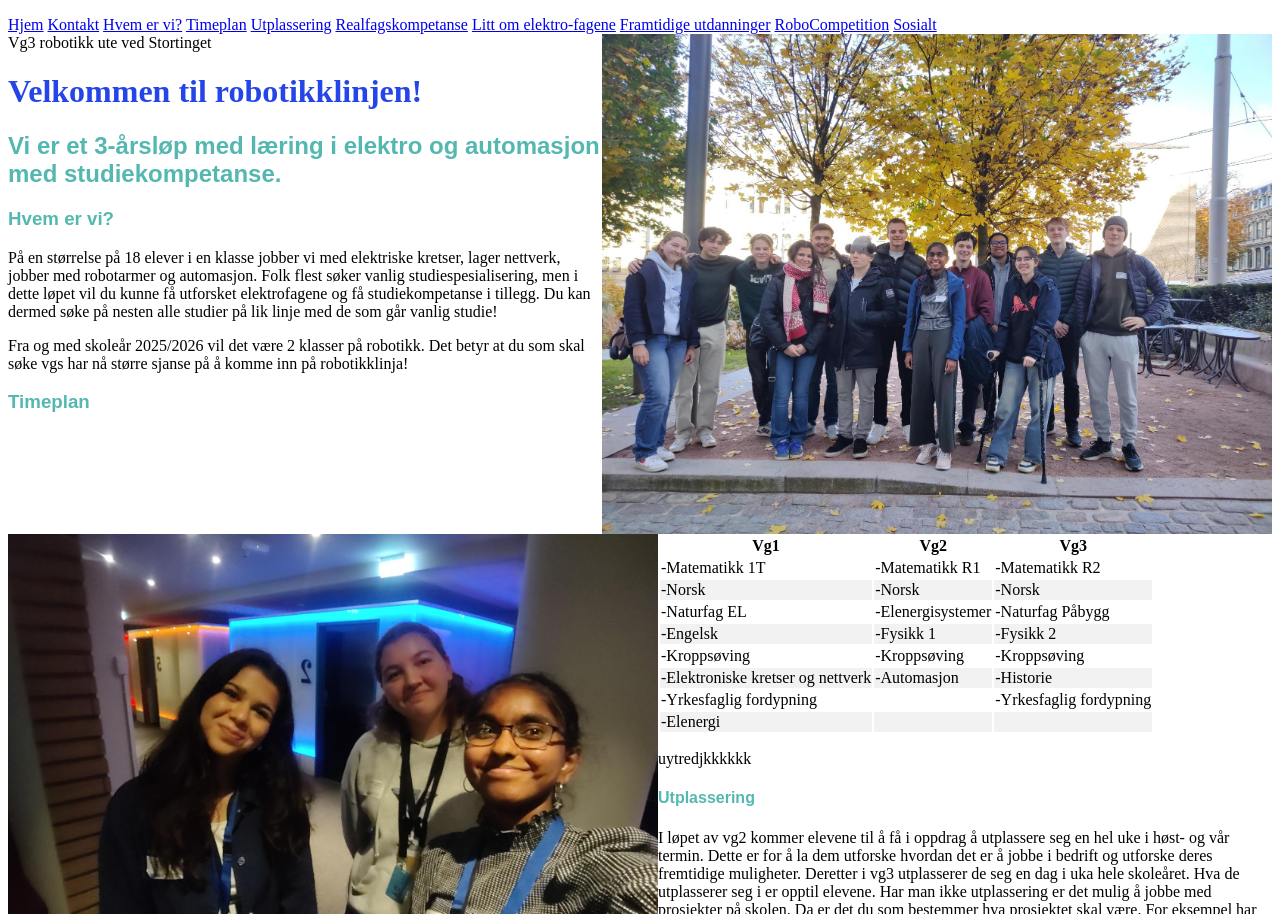
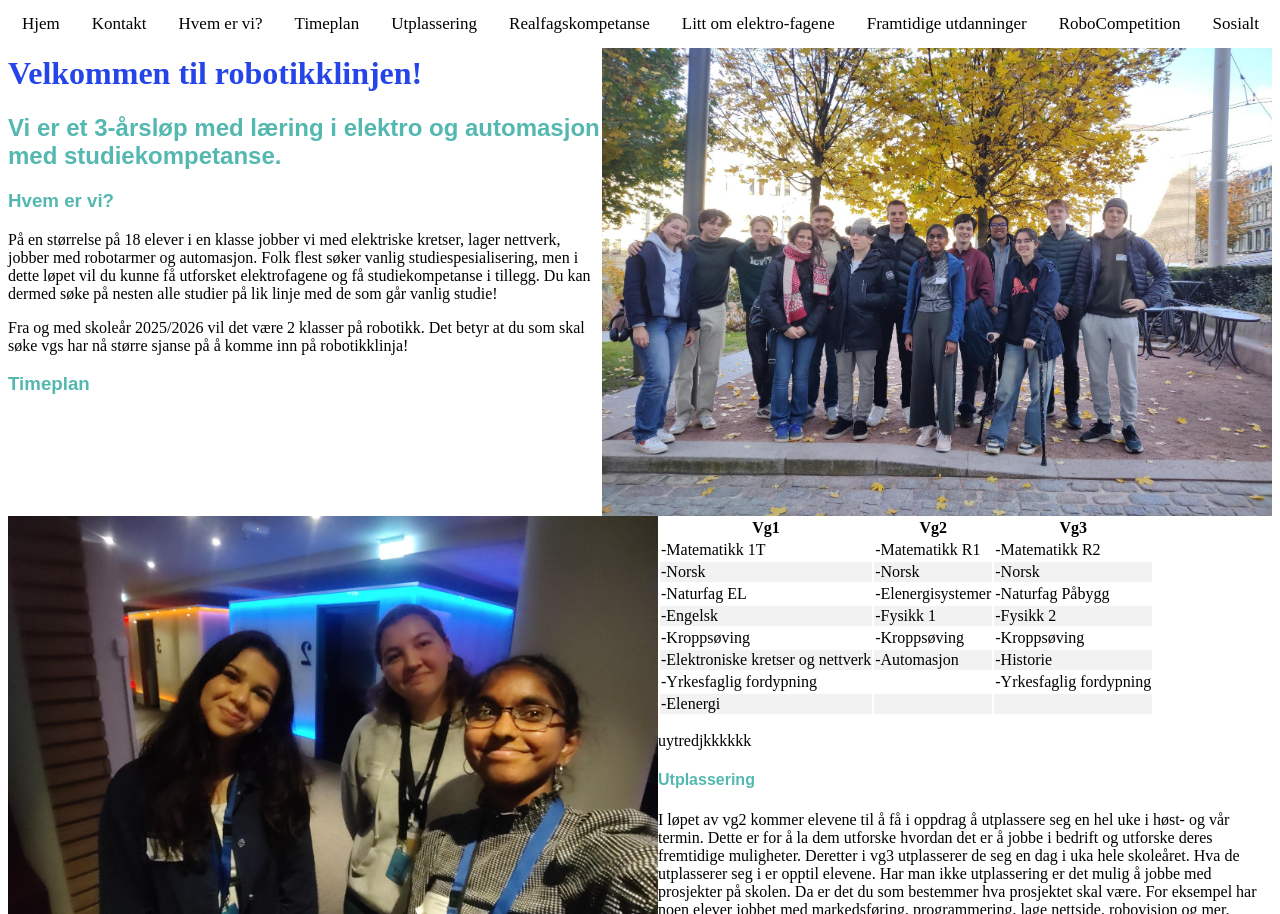
Before and after one commit to robotikklinja/Nettside-for-robotikklinja, a plain HTML site: page index.html in a window 1280 px wide. Shown: the top 914 px of the page. Drawn offline with Linux system fonts and the light colour scheme.

Commit message:
Update style.css

```diff
--- a/style/style.css
+++ b/style/style.css
@@ -1,6 +1,6 @@
 /* Style the links inside the pill navigation menu */
 
-.pill-nav a {
+#navbar a {
     display: inline-block;
     color: black;
     text-align: center;
@@ -13,19 +13,18 @@
     height: 100%;
   }
 
-
-
   /* mus over */
-  .pill-nav a:hover {
+  #navbar a:hover {
     background-color: white;
     color: #25e2e8;
+
   }
 
-  /* aktiv */
-  .pill-nav a.active {
-    background-color: dodgerblue;
-    color: white;
+  div{
+    margin: 0;
+    padding: 0;
   }
+
 
   .image-selector {
     clip-path: polygon(50% 0, 100% 50%, 50% 100%, 0 50%);
@@ -61,6 +60,11 @@
   </style>
   }
 
+  #navbar {
+    position: fixed;
+    top: 0;
+    background-color: white;
+  }
   <div class="vl"></div>
   body {
       background-color: white;
```
